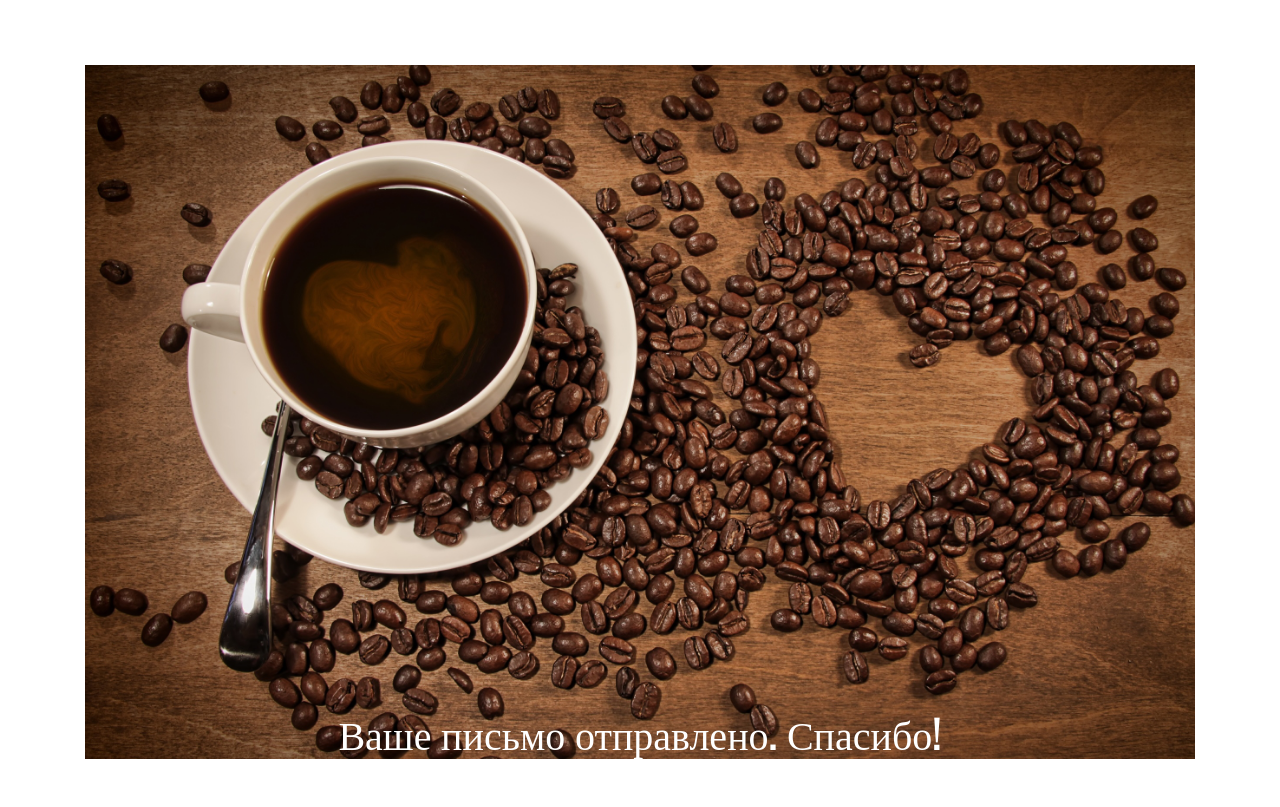
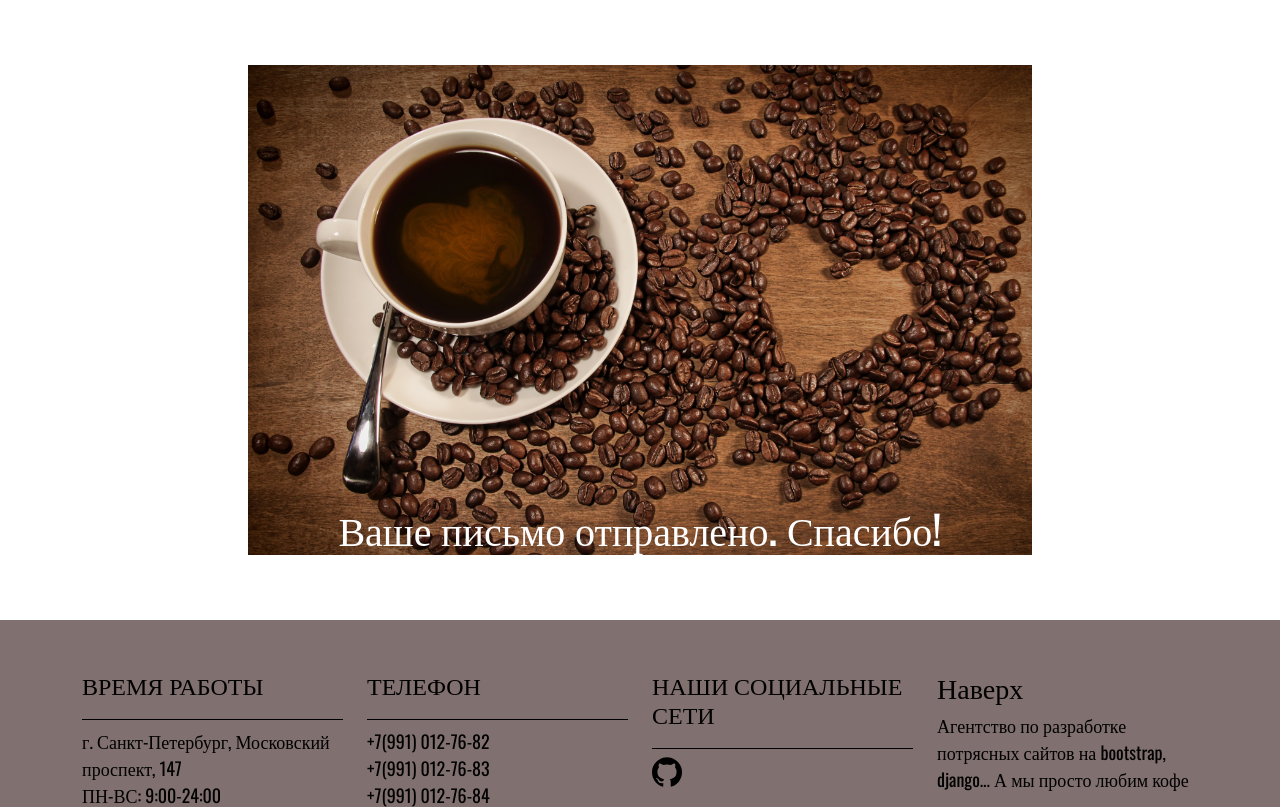
Before and after one commit to AlexanderObolonkov/CoffeeHouse_SoftwareTools, a Django app: page /contacts/success/ in a window 1280 px wide. Shown: the part 80-887 px from the top of the page. Run offline with Django 4.2, Linux system fonts and the light colour scheme; parts of the project's set-up code (start-up, migrations or seed data) failed here and were passed over.

Commit message:
Email settings and small changes for success template and styles

```diff
--- a/CoffeeHouse_SoftwareTools/settings.py
+++ b/CoffeeHouse_SoftwareTools/settings.py
@@ -132,3 +132,9 @@ STATIC_ROOT = BASE_DIR / 'static'
 # https://docs.djangoproject.com/en/4.1/ref/settings/#default-auto-field
 
 DEFAULT_AUTO_FIELD = 'django.db.models.BigAutoField'
+EMAIL_BACKEND = 'django.core.mail.backends.smtp.EmailBackend'
+EMAIL_HOST = 'smtp.gmail.com'
+EMAIL_USE_TLS = True
+EMAIL_PORT = 587
+EMAIL_HOST_USER = os.getenv('MAIN_EMAIL')
+EMAIL_HOST_PASSWORD = os.getenv('EMAIL_KEY')
--- a/mysite/static/css/styles.css
+++ b/mysite/static/css/styles.css
@@ -189,4 +189,8 @@ footer li a {
     width: 100%;
     color: #ffffff;
 }
+
+#success-img {
+    max-height: 500px;
+}
 /* Success page content */
--- a/mysite/templates/mysite/success.html
+++ b/mysite/templates/mysite/success.html
@@ -8,7 +8,7 @@
     <section class="contacts-content">
         <div class="container">
             <div class="img-wrap">
-                <img src="{% static 'img/success.jpg' %}" alt="success">
+                <img src="{% static 'img/success.jpg' %}" class="mx-auto d-block" id="success-img" alt="success">
                 <h1 class="text-center">Ваше письмо отправлено. Спасибо!</h1>
             </div>
         </div>
```
